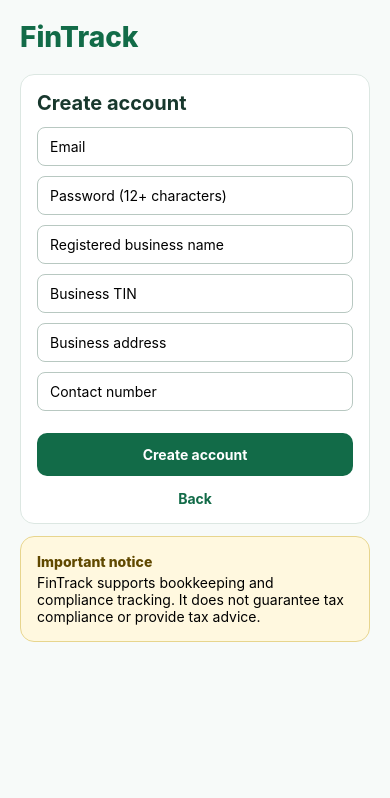
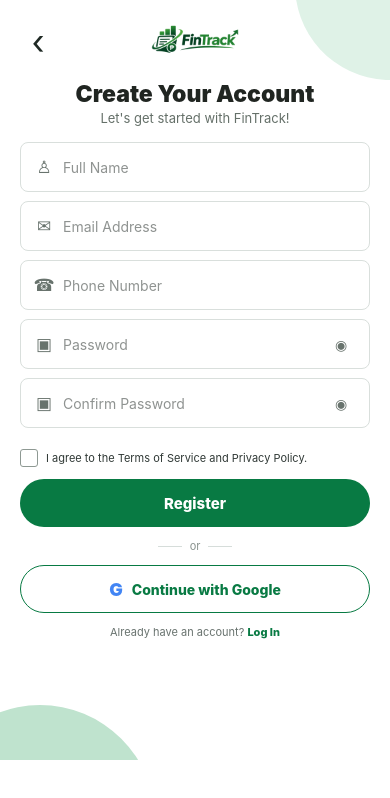
Before and after one commit to ivebaan/FinTrack, a React Native app in the folder mobile/: screen / in a window 390 px wide. Both pictures are taken after a click on the button "Skip". Shown: the top 798 px of the page. Built offline with nearby package versions, Linux system fonts and the light colour scheme; no server answers.

Commit message:
feat(mobile): redesign registration screen UI

```diff
--- a/mobile/App.tsx
+++ b/mobile/App.tsx
@@ -1,4 +1,5 @@
 import React, { useEffect, useState } from "react";
+import { Image } from "react-native";
 import * as ExpoSplashScreen from "expo-splash-screen";
 import { AppShell } from "./src/components/AppShell";
 import { SplashScreen } from "./src/screens/SplashScreen";
@@ -22,8 +23,16 @@ export default function App() {
     let isMounted = true;
 
     async function prepareApp() {
+      const startedAt = Date.now();
       await ExpoSplashScreen.preventAutoHideAsync();
-      await new Promise((resolve) => setTimeout(resolve, 1200));
+      const backgroundAsset = Image.resolveAssetSource(require("./assets/background-splash.jpg"));
+      const logoAsset = Image.resolveAssetSource(require("./assets/fintrack-logo.png"));
+      await Promise.all([
+        backgroundAsset?.uri ? Image.prefetch(backgroundAsset.uri) : Promise.resolve(false),
+        logoAsset?.uri ? Image.prefetch(logoAsset.uri) : Promise.resolve(false)
+      ]);
+      const elapsed = Date.now() - startedAt;
+      await new Promise((resolve) => setTimeout(resolve, Math.max(0, 3500 - elapsed)));
       await ExpoSplashScreen.hideAsync();
       if (isMounted) setAppReady(true);
     }
@@ -77,6 +86,7 @@ export default function App() {
   return (
     <AppShell
       landingOnly={screen === "landing"}
+      authOnly={screen === "register" || screen === "login"}
     >
       {screen === "landing" && (
         <LandingPage
@@ -99,6 +109,7 @@ export default function App() {
           error={error}
           onRegister={handleRegister}
           onCancel={() => setScreen("landing")}
+          onLogin={() => setScreen("login")}
         />
       )}
       {screen === "workspace" && (
--- a/mobile/app.json
+++ b/mobile/app.json
@@ -5,8 +5,8 @@
     "scheme": "fintrack",
     "orientation": "portrait",
     "splash": {
-      "image": "./assets/fintrack-logo.png",
-      "resizeMode": "contain",
+      "image": "./assets/background-splash.jpg",
+      "resizeMode": "cover",
       "backgroundColor": "#ffffff"
     },
     "plugins": [
--- a/mobile/src/components/AppShell.tsx
+++ b/mobile/src/components/AppShell.tsx
@@ -1,7 +1,22 @@
 import React, { type PropsWithChildren } from "react";
 import { SafeAreaView, ScrollView, StatusBar, StyleSheet, Text, View } from "react-native";
 
-export function AppShell({ children, landingOnly = false }: PropsWithChildren<{ landingOnly?: boolean }>) {
+export function AppShell({ children, landingOnly = false, authOnly = false }: PropsWithChildren<{ landingOnly?: boolean; authOnly?: boolean }>) {
+  if (authOnly) {
+    return (
+      <SafeAreaView style={styles.safeAuth}>
+        <StatusBar barStyle="dark-content" />
+        <ScrollView
+          style={styles.authScroll}
+          contentContainerStyle={styles.authContainer}
+          showsVerticalScrollIndicator={false}
+        >
+          {children}
+        </ScrollView>
+      </SafeAreaView>
+    );
+  }
+
   if (landingOnly) {
     return (
       <SafeAreaView style={styles.safeLanding}>
@@ -36,6 +51,9 @@ export function AppShell({ children, landingOnly = false }: PropsWithChildren<{
 
 const styles = StyleSheet.create({
   safe: { flex: 1, backgroundColor: "#f7faf9" },
+  safeAuth: { flex: 1, backgroundColor: "#fff" },
+  authScroll: { flex: 1, backgroundColor: "#fff" },
+  authContainer: { flexGrow: 1 },
   safeLanding: { flex: 1, backgroundColor: "#fff" },
   landingScroll: { flex: 1, backgroundColor: "#fff" },
   landingContainer: { flexGrow: 1, alignItems: "center" },
--- a/mobile/src/screens/RegistrationScreen.tsx
+++ b/mobile/src/screens/RegistrationScreen.tsx
@@ -1,65 +1,359 @@
 import React, { useState } from "react";
-import { StyleSheet, Text, TouchableOpacity } from "react-native";
-import { Card } from "../components/Card";
-import { FormField } from "../components/FormField";
-import { PrimaryButton } from "../components/PrimaryButton";
+import { Image, StyleSheet, Text, TextInput, TouchableOpacity, View } from "react-native";
 import type { RegistrationInput } from "../types";
 
 export function RegistrationScreen({
   loading,
   error,
   onRegister,
-  onCancel
+  onCancel,
+  onLogin
 }: {
   loading: boolean;
   error: string | null;
   onRegister: (input: RegistrationInput) => void;
   onCancel: () => void;
+  onLogin: () => void;
 }) {
   const [email, setEmail] = useState("");
   const [password, setPassword] = useState("");
-  const [businessName, setBusinessName] = useState("");
-  const [tin, setTin] = useState("");
-  const [address, setAddress] = useState("");
+  const [confirmPassword, setConfirmPassword] = useState("");
+  const [fullName, setFullName] = useState("");
   const [contactNumber, setContactNumber] = useState("");
+  const [showPassword, setShowPassword] = useState(false);
+  const [showConfirmPassword, setShowConfirmPassword] = useState(false);
+  const [agreed, setAgreed] = useState(false);
+  const [localError, setLocalError] = useState("");
 
-  return (
-    <Card>
-      <Text style={styles.title}>Create account</Text>
-      {error && <Text style={styles.error} accessibilityRole="alert">{error}</Text>}
-      <FormField value={email} onChangeText={setEmail} placeholder="Email" keyboardType="email-address" autoCapitalize="none" />
-      <FormField value={password} onChangeText={setPassword} placeholder="Password (12+ characters)" secureTextEntry />
-      <FormField value={businessName} onChangeText={setBusinessName} placeholder="Registered business name" />
-      <FormField value={tin} onChangeText={setTin} placeholder="Business TIN" keyboardType="number-pad" />
-      <FormField value={address} onChangeText={setAddress} placeholder="Business address" />
-      <FormField value={contactNumber} onChangeText={setContactNumber} placeholder="Contact number" keyboardType="phone-pad" />
-      <PrimaryButton
-        label={loading ? "Creating…" : "Create account"}
-        disabled={loading}
-        onPress={() => onRegister({
+  function handleRegister() {
+    if (password !== confirmPassword) {
+      setLocalError("Passwords do not match.");
+      return;
+    }
+    if (!agreed) {
+      setLocalError("Please agree to the Terms of Service.");
+      return;
+    }
+
+    setLocalError("");
+    onRegister({
       email: email.trim(),
       password,
-          registeredBusinessName: businessName.trim(),
-          businessTin: tin.trim(),
+      registeredBusinessName: fullName.trim() || "Personal Account",
+      businessTin: "000000000",
       legalForm: "SOLE_PROPRIETORSHIP",
-          businessAddress: address.trim(),
+      businessAddress: "Address not provided",
       taxClassification: "NON_VAT",
       contactNumber: contactNumber.trim(),
       consentVersion: "fintrack-consent-v1",
       consentTimestamp: new Date().toISOString()
-        })}
+    });
+  }
+
+  return (
+    <View style={styles.screen}>
+      <View style={styles.decorTop} />
+      <View style={styles.decorBottom} />
+
+      <View style={styles.header}>
+        <TouchableOpacity accessibilityRole="button" onPress={onCancel} style={styles.backButton}>
+          <Text style={styles.backIcon}>‹</Text>
+        </TouchableOpacity>
+        <Image
+          source={require("../../assets/fintrack-logo.png")}
+          style={styles.logo}
+          resizeMode="contain"
+          accessibilityLabel="FinTrack"
+        />
+      </View>
+
+      <View style={styles.form}>
+        <Text style={styles.title}>Create Your Account</Text>
+        <Text style={styles.subtitle}>Let's get started with FinTrack!</Text>
+        {(error || localError) && (
+          <Text style={styles.error} accessibilityRole="alert">{localError || error}</Text>
+        )}
+
+        <View style={styles.field}>
+          <Text style={styles.fieldIcon}>♙</Text>
+          <TextInput
+            value={fullName}
+            onChangeText={setFullName}
+            placeholder="Full Name"
+            placeholderTextColor="#8f9391"
+            style={styles.input}
+            autoCapitalize="words"
+          />
+        </View>
+        <View style={styles.field}>
+          <Text style={styles.fieldIcon}>✉</Text>
+          <TextInput
+            value={email}
+            onChangeText={setEmail}
+            placeholder="Email Address"
+            placeholderTextColor="#8f9391"
+            style={styles.input}
+            keyboardType="email-address"
+            autoCapitalize="none"
+            autoComplete="email"
+          />
+        </View>
+        <View style={styles.field}>
+          <Text style={styles.fieldIcon}>☎</Text>
+          <TextInput
+            value={contactNumber}
+            onChangeText={setContactNumber}
+            placeholder="Phone Number"
+            placeholderTextColor="#8f9391"
+            style={styles.input}
+            keyboardType="phone-pad"
+            autoComplete="tel"
+          />
+        </View>
+        <View style={styles.field}>
+          <Text style={styles.fieldIcon}>▣</Text>
+          <TextInput
+            value={password}
+            onChangeText={setPassword}
+            placeholder="Password"
+            placeholderTextColor="#8f9391"
+            style={styles.input}
+            secureTextEntry={!showPassword}
+            autoCapitalize="none"
+            autoComplete="password"
+          />
+          <TouchableOpacity
+            accessibilityRole="button"
+            style={styles.eyeButton}
+            onPress={() => setShowPassword((visible) => !visible)}
+          >
+            <Text style={styles.eye}>◉</Text>
+          </TouchableOpacity>
+        </View>
+        <View style={styles.field}>
+          <Text style={styles.fieldIcon}>▣</Text>
+          <TextInput
+            value={confirmPassword}
+            onChangeText={setConfirmPassword}
+            placeholder="Confirm Password"
+            placeholderTextColor="#8f9391"
+            style={styles.input}
+            secureTextEntry={!showConfirmPassword}
+            autoCapitalize="none"
+            autoComplete="password"
+          />
+          <TouchableOpacity
+            accessibilityRole="button"
+            style={styles.eyeButton}
+            onPress={() => setShowConfirmPassword((visible) => !visible)}
+          >
+            <Text style={styles.eye}>◉</Text>
+          </TouchableOpacity>
+        </View>
+
+        <TouchableOpacity
+          accessibilityRole="checkbox"
+          accessibilityState={{ checked: agreed }}
+          style={styles.termsRow}
+          onPress={() => setAgreed((checked) => !checked)}
+        >
+          <View style={[styles.checkbox, agreed && styles.checkboxChecked]}>
+            {agreed && <Text style={styles.checkmark}>✓</Text>}
+          </View>
+          <Text style={styles.termsText}>I agree to the Terms of Service and Privacy Policy.</Text>
+        </TouchableOpacity>
+
+        <TouchableOpacity
+          accessibilityRole="button"
+          style={[styles.primaryButton, loading && styles.disabled]}
+          disabled={loading}
+          onPress={handleRegister}
           testID="register-submit"
-      />
-      <TouchableOpacity accessibilityRole="button" style={styles.back} onPress={onCancel}>
-        <Text style={styles.backText}>Back</Text>
+        >
+          <Text style={styles.primaryLabel}>{loading ? "Registering…" : "Register"}</Text>
         </TouchableOpacity>
-    </Card>
+
+        <View style={styles.dividerRow}>
+          <View style={styles.divider} />
+          <Text style={styles.orText}>or</Text>
+          <View style={styles.divider} />
+        </View>
+
+        <TouchableOpacity accessibilityRole="button" style={styles.googleButton}>
+          <Text style={styles.googleIcon}>G</Text>
+          <Text style={styles.googleLabel}>Continue with Google</Text>
+        </TouchableOpacity>
+
+        <TouchableOpacity accessibilityRole="button" style={styles.loginLink} onPress={onLogin}>
+          <Text style={styles.loginText}>Already have an account? <Text style={styles.loginBold}>Log In</Text></Text>
+        </TouchableOpacity>
+      </View>
+    </View>
   );
 }
 
 const styles = StyleSheet.create({
-  title: { fontSize: 20, fontWeight: "700", marginBottom: 12, color: "#18382d" },
-  error: { backgroundColor: "#fff1f1", color: "#8f1d1d", borderRadius: 8, padding: 10, marginBottom: 10 },
-  back: { alignItems: "center", paddingTop: 14 },
-  backText: { color: "#126b48", fontWeight: "700" }
+  screen: {
+    width: "100%",
+    minHeight: 760,
+    backgroundColor: "#fff",
+    paddingHorizontal: 20,
+    paddingTop: 10,
+    paddingBottom: 16,
+    overflow: "hidden"
+  },
+  decorTop: {
+    position: "absolute",
+    width: 190,
+    height: 190,
+    right: -95,
+    top: -110,
+    borderRadius: 95,
+    backgroundColor: "#dff2e7",
+    transform: [{ rotate: "-20deg" }]
+  },
+  decorBottom: {
+    position: "absolute",
+    width: 230,
+    height: 230,
+    left: -75,
+    bottom: -175,
+    borderRadius: 115,
+    backgroundColor: "#bfe3ce"
+  },
+  header: {
+    height: 64,
+    flexDirection: "row",
+    alignItems: "center",
+    justifyContent: "center",
+    marginBottom: 4
+  },
+  backButton: {
+    position: "absolute",
+    left: -4,
+    width: 44,
+    height: 44,
+    alignItems: "center",
+    justifyContent: "center"
+  },
+  backIcon: { fontSize: 34, lineHeight: 38, color: "#1f2924" },
+  logo: { width: 150, height: 64 },
+  form: { width: "100%", zIndex: 1 },
+  title: {
+    textAlign: "center",
+    color: "#202521",
+    fontSize: 23,
+    lineHeight: 28,
+    fontWeight: "900",
+    marginTop: 2,
+    marginBottom: 2
+  },
+  subtitle: {
+    textAlign: "center",
+    color: "#657069",
+    fontSize: 13,
+    marginBottom: 16
+  },
+  error: {
+    backgroundColor: "#fff1f1",
+    color: "#8f1d1d",
+    borderRadius: 8,
+    padding: 8,
+    marginBottom: 8,
+    fontSize: 12
+  },
+  field: {
+    height: 50,
+    flexDirection: "row",
+    alignItems: "center",
+    borderWidth: 1,
+    borderColor: "#d9dfdc",
+    borderRadius: 8,
+    backgroundColor: "#fff",
+    marginBottom: 9,
+    paddingHorizontal: 12
+  },
+  fieldIcon: {
+    width: 22,
+    marginRight: 8,
+    textAlign: "center",
+    color: "#68736d",
+    fontSize: 17
+  },
+  input: {
+    flex: 1,
+    height: "100%",
+    color: "#252d29",
+    fontSize: 14,
+    paddingVertical: 0
+  },
+  eyeButton: {
+    width: 32,
+    height: 44,
+    alignItems: "center",
+    justifyContent: "center"
+  },
+  eye: { color: "#68736d", fontSize: 14 },
+  termsRow: {
+    minHeight: 42,
+    flexDirection: "row",
+    alignItems: "center",
+    paddingRight: 4
+  },
+  checkbox: {
+    width: 18,
+    height: 18,
+    borderWidth: 1,
+    borderColor: "#8e9993",
+    borderRadius: 3,
+    marginRight: 8,
+    alignItems: "center",
+    justifyContent: "center"
+  },
+  checkboxChecked: { backgroundColor: "#087a43", borderColor: "#087a43" },
+  checkmark: { color: "#fff", fontSize: 12, fontWeight: "800" },
+  termsText: {
+    flex: 1,
+    color: "#303936",
+    fontSize: 11,
+    lineHeight: 15,
+    flexWrap: "nowrap"
+  },
+  primaryButton: {
+    height: 48,
+    borderRadius: 24,
+    backgroundColor: "#087a43",
+    alignItems: "center",
+    justifyContent: "center"
+  },
+  disabled: { opacity: 0.6 },
+  primaryLabel: { color: "#fff", fontSize: 15, fontWeight: "800" },
+  dividerRow: {
+    height: 38,
+    flexDirection: "row",
+    alignItems: "center",
+    justifyContent: "center"
+  },
+  divider: { width: 24, height: 1, backgroundColor: "#d6ddda" },
+  orText: { color: "#8a938f", fontSize: 11, marginHorizontal: 8 },
+  googleButton: {
+    height: 48,
+    borderRadius: 24,
+    borderWidth: 1,
+    borderColor: "#087a43",
+    backgroundColor: "#fff",
+    flexDirection: "row",
+    alignItems: "center",
+    justifyContent: "center"
+  },
+  googleIcon: {
+    color: "#4285f4",
+    fontSize: 18,
+    fontWeight: "900",
+    marginRight: 9
+  },
+  googleLabel: { color: "#087a43", fontSize: 14, fontWeight: "800" },
+  loginLink: { alignItems: "center", paddingTop: 12 },
+  loginText: { color: "#69736f", fontSize: 11 },
+  loginBold: { color: "#087a43", fontWeight: "800" }
 });
--- a/mobile/src/screens/SplashScreen.tsx
+++ b/mobile/src/screens/SplashScreen.tsx
@@ -4,6 +4,12 @@ import { Image, StyleSheet, View } from "react-native";
 export function SplashScreen() {
   return (
     <View style={styles.screen}>
+      <Image
+        source={require("../../assets/background-splash.jpg")}
+        style={styles.background}
+        resizeMode="cover"
+        accessibilityLabel="FinTrack splash background"
+      />
       <Image
         source={require("../../assets/fintrack-logo.png")}
         style={styles.logo}
@@ -17,9 +23,13 @@ export function SplashScreen() {
 const styles = StyleSheet.create({
   screen: {
     flex: 1,
-    backgroundColor: "#ffffff",
     alignItems: "center",
     justifyContent: "center"
+  },
+  background: {
+    position: "absolute",
+    width: "100%",
+    height: "100%"
   },
   logo: {
     width: "76%",
```
Also changed, not shown: mobile/assets/background-splash.jpg (added). Lines whose indentation alone changed are shown as unchanged.
